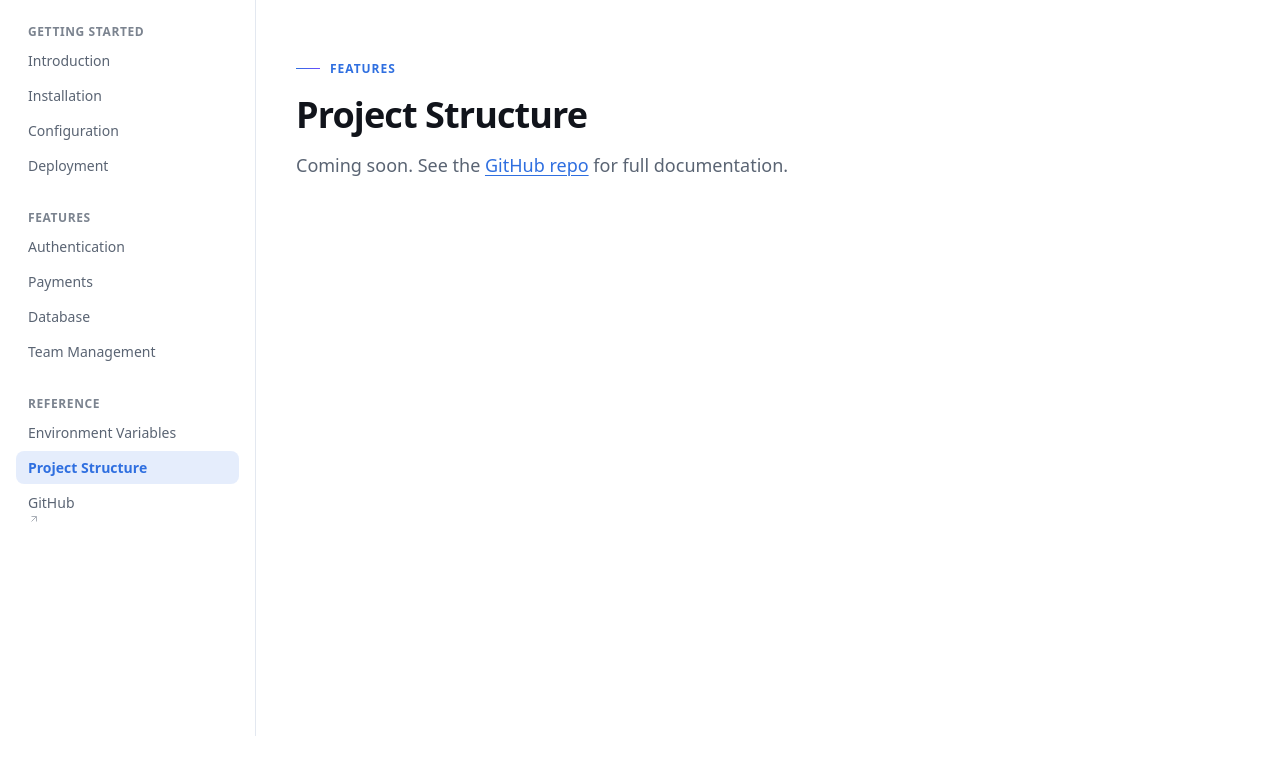
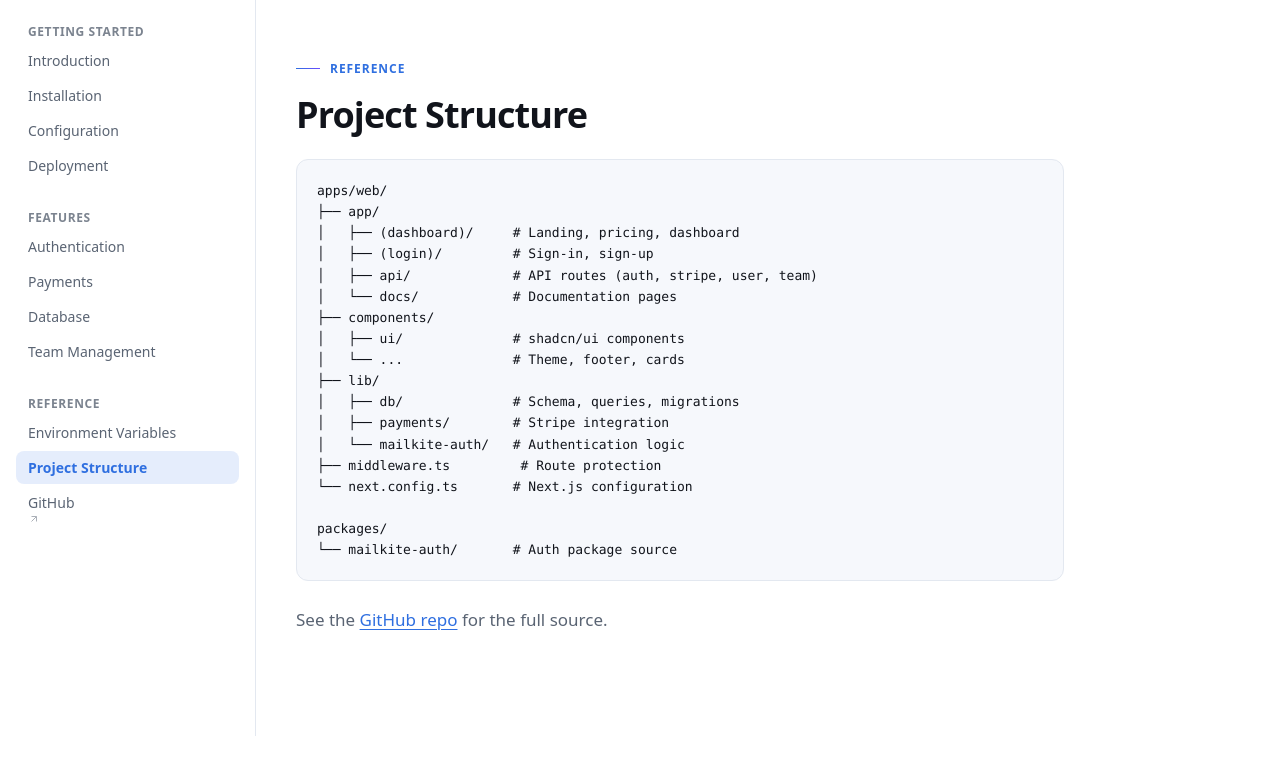
Before and after one commit to mailkite/saas-startup, a Next.js app in the folder apps/web/: page /docs/structure in a window 1280 px wide. Shown: the top 774 px of the page. Built offline with nearby package versions, Linux system fonts and the light colour scheme; no server answers.

Commit message:
fix placeholder doc pages

```diff
--- a/apps/web/app/docs/env/page.tsx
+++ b/apps/web/app/docs/env/page.tsx
@@ -1,14 +1,37 @@
 import Link from 'next/link';
 
-export default function Page() {
-  const title = 'env' === 'env' ? 'Environment Variables' : 'env' === 'team' ? 'Team Management' : 'Project Structure';
-  const eyebrow = 'env' === 'env' ? 'Reference' : 'Features';
+export default function EnvPage() {
   return (
     <>
-      <span className="eyebrow">{eyebrow}</span>
-      <h1 className="mt-4 text-4xl font-bold tracking-tight text-text">{title}</h1>
-      <p className="mt-4 text-lg text-[var(--color-muted)]">
-        Coming soon. See the <Link href="https://github.com/mailkite/saas-startup" target="_blank">GitHub repo</Link> for full documentation.
+      <span className="eyebrow">Reference</span>
+      <h1 className="mt-4 text-4xl font-bold tracking-tight text-text">Environment Variables</h1>
+      <h2>Required</h2>
+      <table>
+        <thead><tr><th>Variable</th><th>Purpose</th></tr></thead>
+        <tbody>
+          <tr><td><code>AUTH_SECRET</code></td><td>JWT signing key</td></tr>
+          <tr><td><code>POSTGRES_URL</code></td><td>PostgreSQL connection string</td></tr>
+          <tr><td><code>STRIPE_SECRET_KEY</code></td><td>Stripe secret key</td></tr>
+          <tr><td><code>STRIPE_WEBHOOK_SECRET</code></td><td>Stripe webhook signing secret</td></tr>
+        </tbody>
+      </table>
+
+      <h2>Optional</h2>
+      <table>
+        <thead><tr><th>Variable</th><th>Purpose</th></tr></thead>
+        <tbody>
+          <tr><td><code>GOOGLE_CLIENT_ID</code></td><td>Google OAuth client ID</td></tr>
+          <tr><td><code>GOOGLE_CLIENT_SECRET</code></td><td>Google OAuth client secret</td></tr>
+          <tr><td><code>GITHUB_CLIENT_ID</code></td><td>GitHub OAuth client ID</td></tr>
+          <tr><td><code>GITHUB_CLIENT_SECRET</code></td><td>GitHub OAuth client secret</td></tr>
+          <tr><td><code>MAILKITE_API_URL</code></td><td>Auth API URL (defaults to https://api.mailkite.dev)</td></tr>
+          <tr><td><code>MAILKITE_MAGIC_LINK</code></td><td>Enable magic link login</td></tr>
+        </tbody>
+      </table>
+
+      <p>
+        Full configuration guide:{' '}
+        <Link href="/docs/configuration">Configuration →</Link>
       </p>
     </>
   );
--- a/apps/web/app/docs/structure/page.tsx
+++ b/apps/web/app/docs/structure/page.tsx
@@ -1,14 +1,35 @@
 import Link from 'next/link';
 
-export default function Page() {
-  const title = 'structure' === 'env' ? 'Environment Variables' : 'structure' === 'team' ? 'Team Management' : 'Project Structure';
-  const eyebrow = 'structure' === 'env' ? 'Reference' : 'Features';
+export default function StructurePage() {
   return (
     <>
-      <span className="eyebrow">{eyebrow}</span>
-      <h1 className="mt-4 text-4xl font-bold tracking-tight text-text">{title}</h1>
-      <p className="mt-4 text-lg text-[var(--color-muted)]">
-        Coming soon. See the <Link href="https://github.com/mailkite/saas-startup" target="_blank">GitHub repo</Link> for full documentation.
+      <span className="eyebrow">Reference</span>
+      <h1 className="mt-4 text-4xl font-bold tracking-tight text-text">Project Structure</h1>
+      <pre className="code-block">
+{`apps/web/
+├── app/
+│   ├── (dashboard)/     # Landing, pricing, dashboard
+│   ├── (login)/         # Sign-in, sign-up
+│   ├── api/             # API routes (auth, stripe, user, team)
+│   └── docs/            # Documentation pages
+├── components/
+│   ├── ui/              # shadcn/ui components
+│   └── ...              # Theme, footer, cards
+├── lib/
+│   ├── db/              # Schema, queries, migrations
+│   ├── payments/        # Stripe integration
+│   └── mailkite-auth/   # Authentication logic
+├── middleware.ts         # Route protection
+└── next.config.ts       # Next.js configuration
+
+packages/
+└── mailkite-auth/       # Auth package source`}</pre>
+      <p>
+        See the{' '}
+        <Link href="https://github.com/mailkite/saas-startup" target="_blank">
+          GitHub repo
+        </Link>{' '}
+        for the full source.
       </p>
     </>
   );
--- a/apps/web/app/docs/team/page.tsx
+++ b/apps/web/app/docs/team/page.tsx
@@ -1,14 +1,19 @@
 import Link from 'next/link';
 
-export default function Page() {
-  const title = 'team' === 'env' ? 'Environment Variables' : 'team' === 'team' ? 'Team Management' : 'Project Structure';
-  const eyebrow = 'team' === 'env' ? 'Reference' : 'Features';
+export default function TeamPage() {
   return (
     <>
-      <span className="eyebrow">{eyebrow}</span>
-      <h1 className="mt-4 text-4xl font-bold tracking-tight text-text">{title}</h1>
+      <span className="eyebrow">Features</span>
+      <h1 className="mt-4 text-4xl font-bold tracking-tight text-text">Team Management</h1>
       <p className="mt-4 text-lg text-[var(--color-muted)]">
-        Coming soon. See the <Link href="https://github.com/mailkite/saas-startup" target="_blank">GitHub repo</Link> for full documentation.
+        Invite team members, manage roles, and collaborate from a shared dashboard.
+      </p>
+      <p>
+        Coming soon. See the{' '}
+        <Link href="https://github.com/mailkite/saas-startup" target="_blank">
+          GitHub repo
+        </Link>{' '}
+        for full documentation.
       </p>
     </>
   );
```
